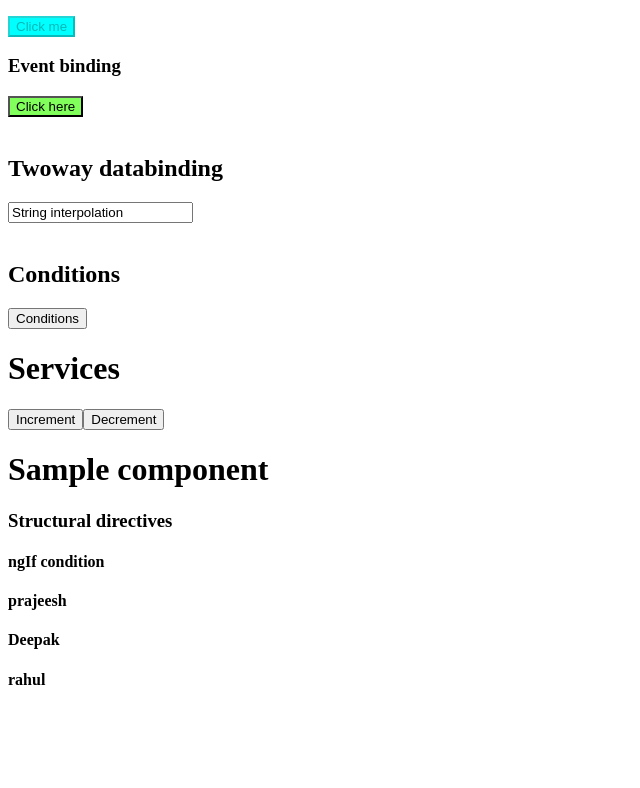
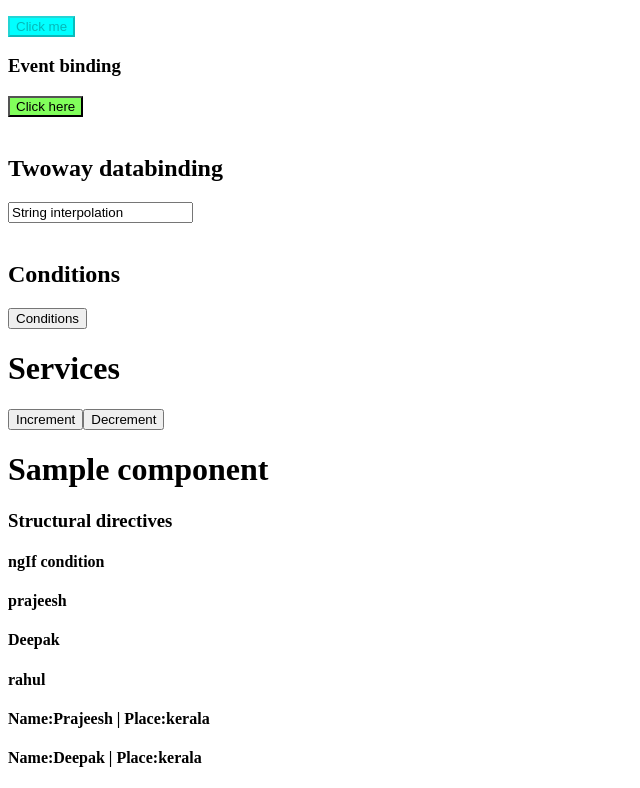
Before and after one commit to Prajeesh7/Angular, an Angular app: page / in a window 1280 px wide. Shown: the part 254-1042 px from the top of the page, without its empty margins (0-640 px from the left). Before the commit the page ends 964 px from the top, so only its background shows below. Built offline with nearby package versions, Linux system fonts and the light colour scheme.

Commit message:
ngFor used in objects

```diff
--- a/src/app/sample-component/sample-component.component.html
+++ b/src/app/sample-component/sample-component.component.html
@@ -2,3 +2,4 @@
 <h3>Structural directives</h3>
 <h4 *ngIf="true">ngIf condition</h4>
 <h4 *ngFor="let data of values">{{data}}</h4>
+<h4 *ngFor="let one of object">Name:{{one.name}} | Place:{{one.place}}</h4>
--- a/src/app/sample-component/sample-component.component.ts
+++ b/src/app/sample-component/sample-component.component.ts
@@ -14,6 +14,6 @@ export class SampleComponentComponent {
 
   num = 20
   values = ['prajeesh','Deepak','rahul']
-
+  object = [{name:'Prajeesh',place:'kerala'},{name:'Deepak',place:'kerala'}]
 
 }
```
